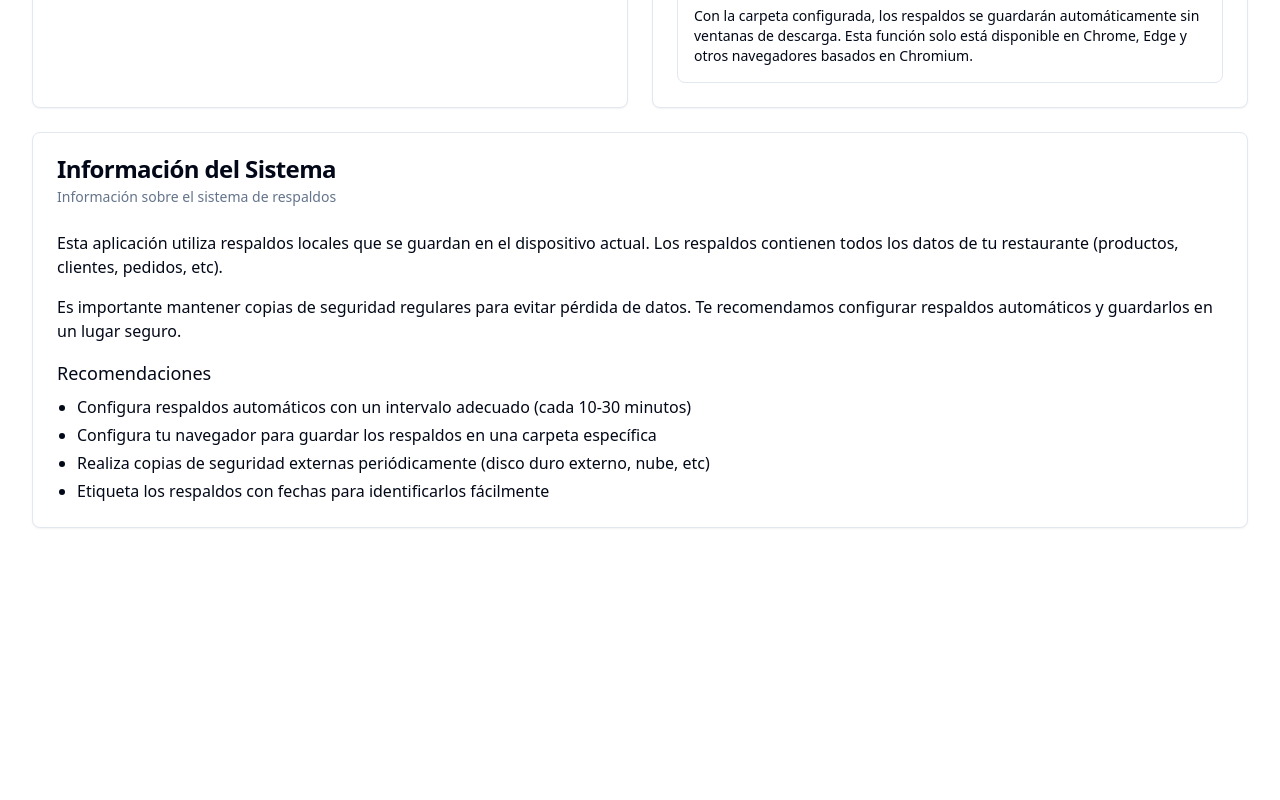
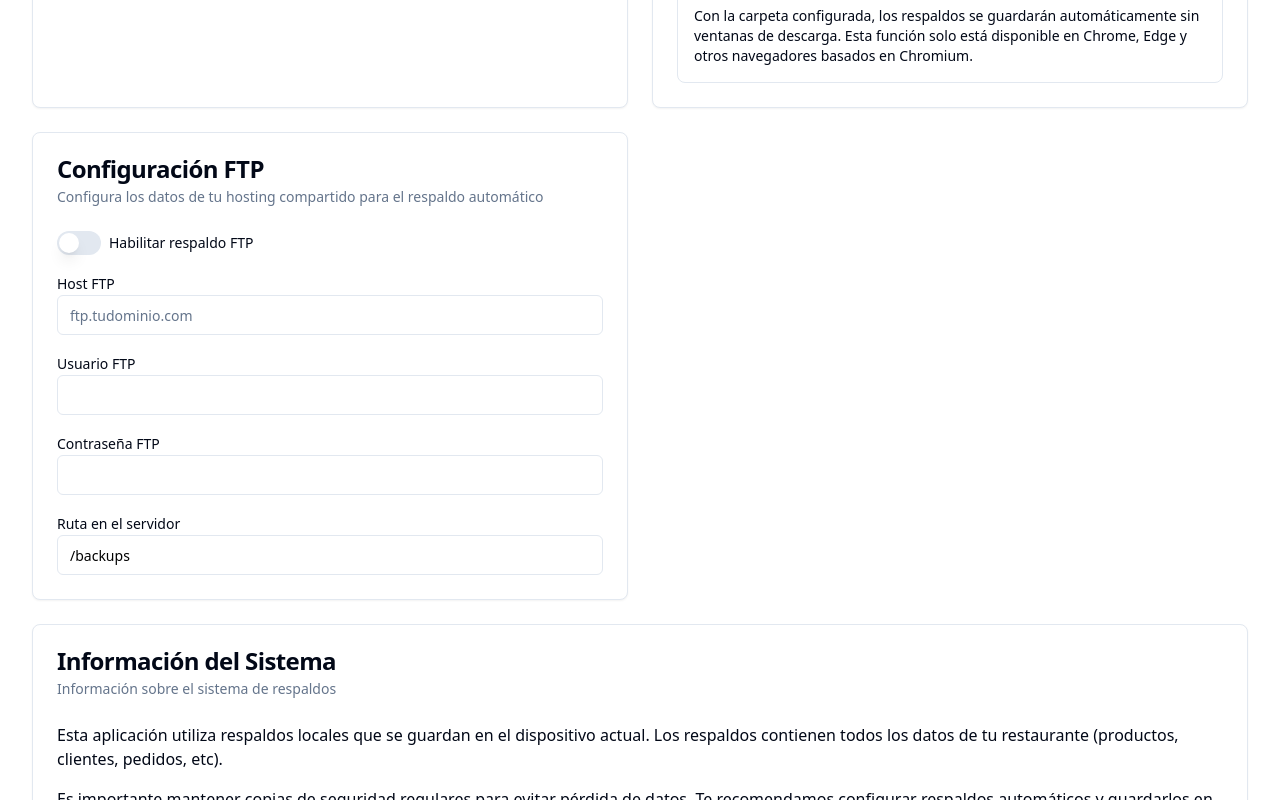
Before and after one commit to sebastianblaudev/tiny-utility-universe, a React (Vite) app: page /backups in a window 1280 px wide. Shown: the part 450-1250 px from the top of the page. Before the commit the page ends 1002 px from the top, so only its background shows below. Built offline with nearby package versions, Linux system fonts and the light colour scheme.

Commit message:
feat: Implement automatic backups to shared hosting
Configure automatic backups to be stored on a shared hosting environment.

```diff
--- a/package.json
+++ b/package.json
@@ -41,6 +41,7 @@
     "@radix-ui/react-tooltip": "^1.1.4",
     "@supabase/supabase-js": "^2.49.4",
     "@tanstack/react-query": "^5.56.2",
+    "basic-ftp": "^5.0.5",
     "class-variance-authority": "^0.7.1",
     "clsx": "^2.1.1",
     "cmdk": "^1.0.0",
--- a/src/pages/BackupSettings.tsx
+++ b/src/pages/BackupSettings.tsx
@@ -13,11 +13,13 @@ import {
   isAutoBackupEnabled,
   getBackupInterval,
   getLastBackupDate,
-  selectBackupDirectory
+  selectBackupDirectory,
+  setFTPConfig
 } from "@/utils/autoBackup";
 import { Auth } from "@/lib/auth";
 import AuthScreen from "@/components/auth/AuthScreen";
 import { Loader2, Save, FolderOpen, AlertTriangle } from "lucide-react";
+import { Switch } from "@/components/ui/switch";
 
 const BackupSettings = () => {
   const [backupInterval, setBackupInterval] = useState(String(getBackupInterval()));
@@ -29,6 +31,13 @@ const BackupSettings = () => {
   const [isSelectingFolder, setIsSelectingFolder] = useState(false);
   const [showAuthModal, setShowAuthModal] = useState(false);
   const [isInIframe, setIsInIframe] = useState(false);
+  const [ftpConfig, setFtpConfig] = useState({
+    ftpEnabled: false,
+    ftpHost: '',
+    ftpUser: '',
+    ftpPassword: '',
+    ftpPath: '/backups'
+  });
   const { toast } = useToast();
   const auth = Auth.getInstance();
 
@@ -186,6 +195,15 @@ const BackupSettings = () => {
     }
   };
 
+  const handleFTPConfigChange = (field: string, value: string | boolean) => {
+    const newConfig = {
+      ...ftpConfig,
+      [field]: value
+    };
+    setFtpConfig(newConfig);
+    setFTPConfig(newConfig);
+  };
+
   return (
     <div className="container mx-auto py-6 space-y-6">
       <AuthScreen isOpen={showAuthModal} onClose={() => setShowAuthModal(false)} />
@@ -332,6 +350,69 @@ const BackupSettings = () => {
             </Alert>
           </CardContent>
         </Card>
+
+        <Card>
+          <CardHeader>
+            <CardTitle>Configuración FTP</CardTitle>
+            <CardDescription>
+              Configura los datos de tu hosting compartido para el respaldo automático
+            </CardDescription>
+          </CardHeader>
+          <CardContent className="space-y-4">
+            <div className="flex items-center space-x-2">
+              <Switch
+                id="ftp-enabled"
+                checked={ftpConfig.ftpEnabled}
+                onCheckedChange={(checked) => handleFTPConfigChange('ftpEnabled', checked)}
+              />
+              <Label htmlFor="ftp-enabled">Habilitar respaldo FTP</Label>
+            </div>
+
+            <div className="space-y-4">
+              <div>
+                <Label htmlFor="ftp-host">Host FTP</Label>
+                <Input
+                  id="ftp-host"
+                  type="text"
+                  value={ftpConfig.ftpHost}
+                  onChange={(e) => handleFTPConfigChange('ftpHost', e.target.value)}
+                  placeholder="ftp.tudominio.com"
+                />
+              </div>
+
+              <div>
+                <Label htmlFor="ftp-user">Usuario FTP</Label>
+                <Input
+                  id="ftp-user"
+                  type="text"
+                  value={ftpConfig.ftpUser}
+                  onChange={(e) => handleFTPConfigChange('ftpUser', e.target.value)}
+                />
+              </div>
+
+              <div>
+                <Label htmlFor="ftp-password">Contraseña FTP</Label>
+                <Input
+                  id="ftp-password"
+                  type="password"
+                  value={ftpConfig.ftpPassword}
+                  onChange={(e) => handleFTPConfigChange('ftpPassword', e.target.value)}
+                />
+              </div>
+
+              <div>
+                <Label htmlFor="ftp-path">Ruta en el servidor</Label>
+                <Input
+                  id="ftp-path"
+                  type="text"
+                  value={ftpConfig.ftpPath}
+                  onChange={(e) => handleFTPConfigChange('ftpPath', e.target.value)}
+                  placeholder="/backups"
+                />
+              </div>
+            </div>
+          </CardContent>
+        </Card>
       </div>
 
       <Card>
--- a/src/utils/autoBackup.ts
+++ b/src/utils/autoBackup.ts
@@ -1,7 +1,7 @@
-
 import { openDB } from 'idb';
 import { Product, Customer, Order, Table } from '@/lib/db';
 import { Auth } from '@/lib/auth';
+import { uploadBackupToFTP } from './ftpBackup';
 
 interface FileSystemDirectoryHandle extends FileSystemHandle {
   getDirectoryHandle(name: string, options?: { create?: boolean }): Promise<FileSystemDirectoryHandle>;
@@ -45,14 +45,27 @@ interface BackupConfig {
   lastBackupDate: string | null;
 }
 
-const getDefaultConfig = (): BackupConfig => ({
+interface FTPBackupConfig extends BackupConfig {
+  ftpEnabled: boolean;
+  ftpHost: string;
+  ftpUser: string;
+  ftpPassword: string;
+  ftpPath: string;
+}
+
+const getDefaultConfig = (): FTPBackupConfig => ({
   autoBackupEnabled: false,
-  backupInterval: 10, // 10 minutos por defecto
-  backupPath: '', // Se establecerá según el entorno
-  lastBackupDate: null
+  backupInterval: 5, // 5 minutos por defecto
+  backupPath: '',
+  lastBackupDate: null,
+  ftpEnabled: false,
+  ftpHost: '',
+  ftpUser: '',
+  ftpPassword: '',
+  ftpPath: '/backups'
 });
 
-const loadConfig = (): BackupConfig => {
+const loadConfig = (): FTPBackupConfig => {
   const savedConfig = localStorage.getItem('backup_config');
   if (savedConfig) {
     try {
@@ -65,7 +78,7 @@ const loadConfig = (): BackupConfig => {
   return getDefaultConfig();
 };
 
-const saveConfig = (config: BackupConfig): void => {
+const saveConfig = (config: FTPBackupConfig): void => {
   localStorage.setItem('backup_config', JSON.stringify(config));
 };
 
@@ -168,8 +181,29 @@ export async function createBackup(): Promise<string | null> {
     };
 
     const filename = `pizzapos_backup_${tenantId}_${new Date().toISOString().replace(/[:.]/g, '-')}.json`;
+    const jsonData = JSON.stringify(backupData, null, 2);
 
-    // Intentar guardar usando File System Access API si está disponible
+    // Si FTP está habilitado, intentar subir el backup
+    if (currentConfig.ftpEnabled) {
+      try {
+        const ftpSuccess = await uploadBackupToFTP(jsonData, filename, {
+          host: currentConfig.ftpHost,
+          user: currentConfig.ftpUser,
+          password: currentConfig.ftpPassword,
+          path: currentConfig.ftpPath
+        });
+
+        if (ftpSuccess) {
+          console.log('Backup subido exitosamente al servidor FTP');
+        } else {
+          console.error('Error al subir backup al servidor FTP');
+        }
+      } catch (ftpError) {
+        console.error('Error en FTP:', ftpError);
+      }
+    }
+
+    // Continuar con el backup local como fallback
     const handle = await getDirectoryHandle();
     if (handle) {
       try {
@@ -202,9 +236,17 @@ export async function createBackup(): Promise<string | null> {
     console.log('Backup local creado:', filename);
     return filename;
   } catch (error) {
-    console.error('Error creando backup local:', error);
+    console.error('Error creando backup:', error);
     return null;
   }
+}
+
+export function setFTPConfig(config: Partial<FTPBackupConfig>): void {
+  currentConfig = {
+    ...currentConfig,
+    ...config
+  };
+  saveConfig(currentConfig);
 }
 
 export async function restoreFromLocalBackup(backupFile: File): Promise<boolean> {
--- /dev/null
+++ b/src/utils/ftpBackup.ts
@@ -0,0 +1,45 @@
+
+import * as ftp from 'basic-ftp';
+
+interface FTPConfig {
+  host: string;
+  user: string;
+  password: string;
+  path?: string;
+}
+
+export async function uploadBackupToFTP(
+  jsonData: string,
+  filename: string,
+  config: FTPConfig
+): Promise<boolean> {
+  const client = new ftp.Client();
+  client.ftp.verbose = false;
+
+  try {
+    await client.access({
+      host: config.host,
+      user: config.user,
+      password: config.password,
+      secure: false
+    });
+
+    // Convert string to Buffer for upload
+    const buffer = Buffer.from(jsonData);
+
+    // Navigate to specified directory if provided
+    if (config.path) {
+      await client.ensureDir(config.path);
+      await client.cd(config.path);
+    }
+
+    // Upload the file
+    await client.uploadFrom(buffer, filename);
+    return true;
+  } catch (err) {
+    console.error('Error uploading backup to FTP:', err);
+    return false;
+  } finally {
+    client.close();
+  }
+}
```
Also changed, not shown: 1 other file (tests, documents, lock files or other folders).
